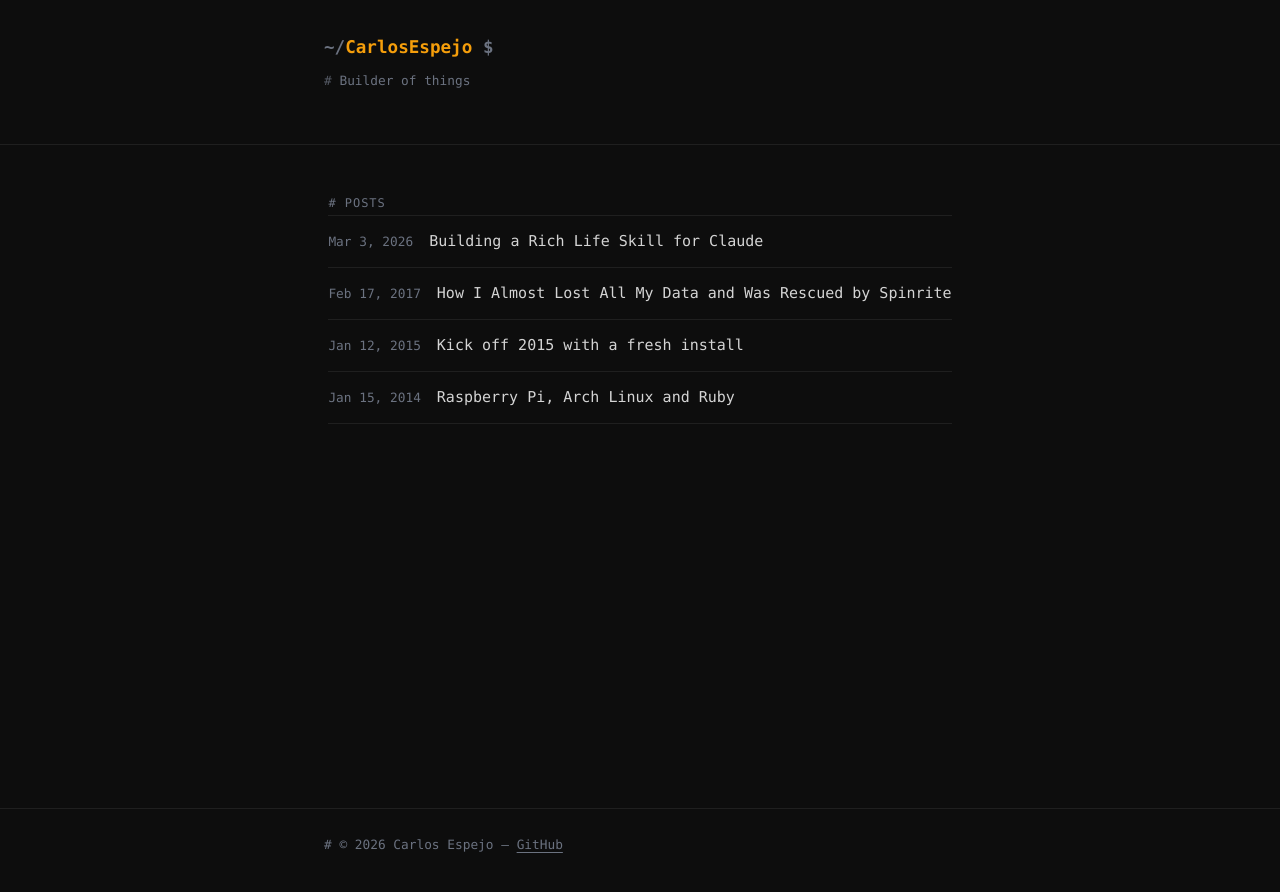
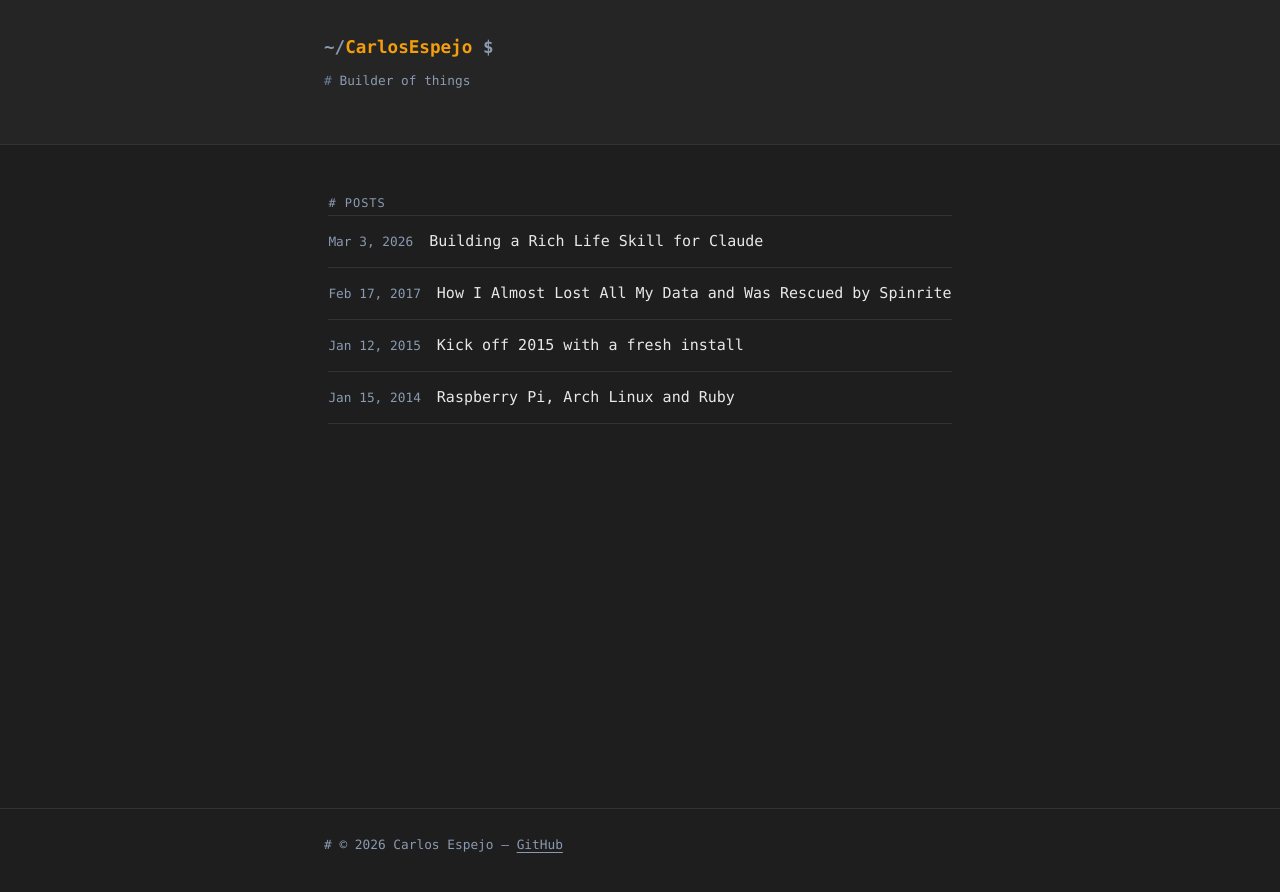
Before and after one commit to CarlosEspejo/carlosespejo.github.io, a Jekyll site: the page built from index.html, in a window 1280 px wide. Shown: the top 892 px of the page. Built offline with Jekyll 4.4.1, drawn with Linux system fonts in a browser that asks for light colours.

Commit message:
Lighten dark terminal theme
Co-Authored-By: Claude Sonnet 4.6 <noreply@anthropic.com>

```diff
--- a/assets/css/style.scss
+++ b/assets/css/style.scss
@@ -5,13 +5,13 @@
    Variables
    ============================================================ */
 
-$bg:        #0d0d0d;
-$text:      #d4d4d4;
-$muted:     #6b7280;
+$bg:        #1e1e1e;
+$text:      #e8e8e8;
+$muted:     #8a9ab0;
 $accent:    #f59e0b;
-$header-bg: #0d0d0d;
-$border:    #1f1f1f;
-$code-bg:   #141414;
+$header-bg: #252525;
+$border:    #333333;
+$code-bg:   #2a2a2a;
 
 $font-mono: "SFMono-Regular", Consolas, "Liberation Mono", Menlo, monospace;
 
```
